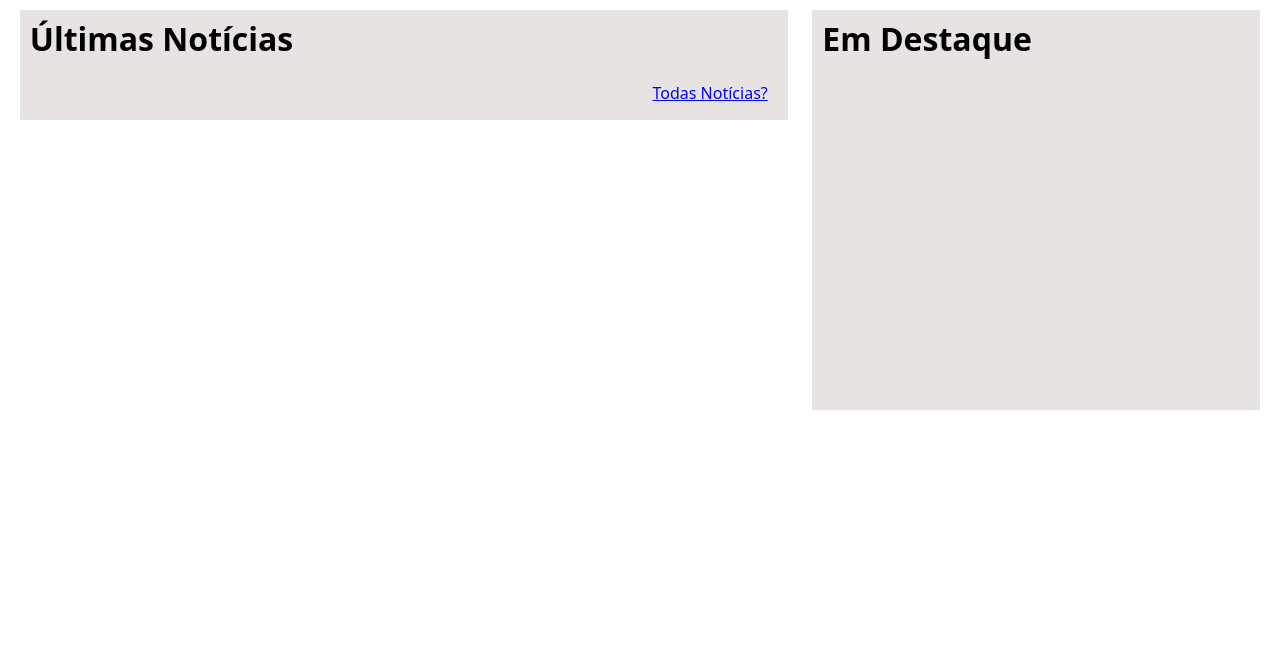
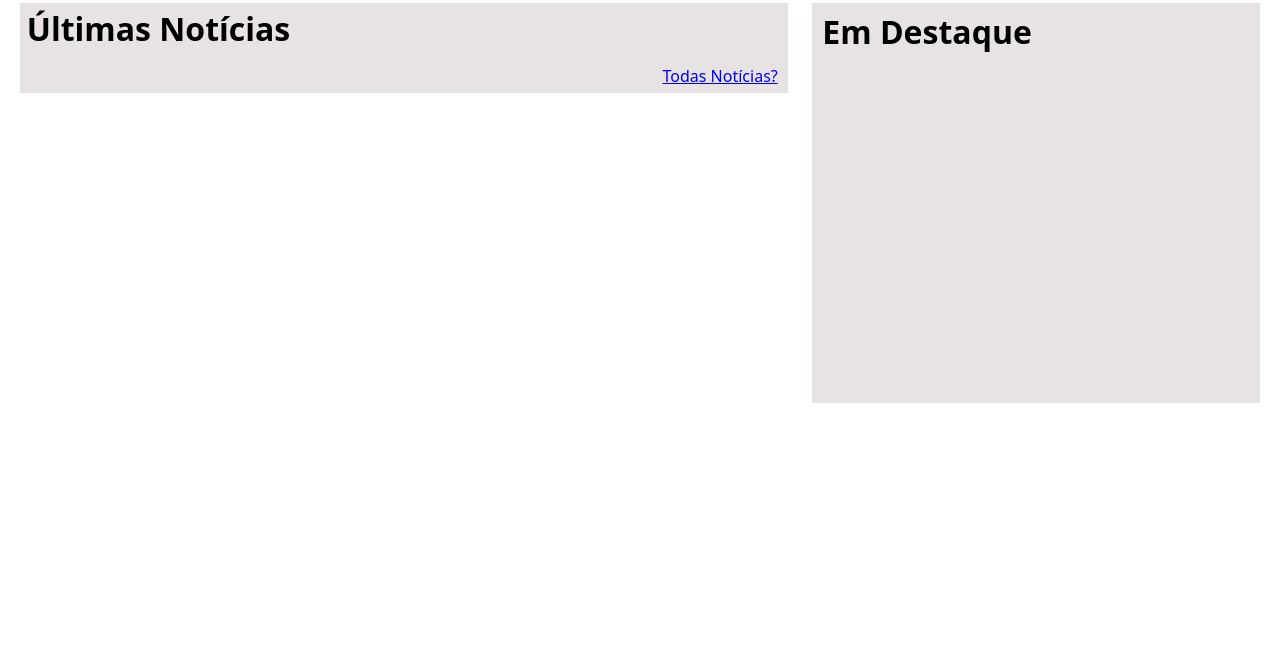
Before and after one commit to ohRobertoCarlos/dentroDaInformacao, a PHP site: page /dentroDaInformacao/home in a window 1280 px wide. Shown: the part 81-731 px from the top of the page. Run offline with PHP 8.4, Linux system fonts and the light colour scheme; data that the repository does not hold is empty; some libraries are stand-ins or nearby versions.

Commit message:
home melhorada

```diff
--- a/src/Views/templates/painel-home.phtml
+++ b/src/Views/templates/painel-home.phtml
@@ -14,7 +14,11 @@
             <li><h5>Noticias dessa semana</h5></li>
         </ul>
     </div>
-    <a class="btn btn-primary" href="<?=PATH_INDEX?>adicionar-noticia">incluir noticia</a>
+    <a class="btn btn-success" href="<?=PATH_INDEX?>adicionar-noticia">Incluir noticia</a>
+
+    <a class="btn btn-primary" href="<?=PATH_INDEX?>adicionar-noticia">Editar noticia</a>
+
+    <a class="btn btn-danger" href="<?=PATH_INDEX?>adicionar-noticia">Excluir noticia</a>
     <div class="form-painel">
 
     </div>
--- a/src/css/styles.css
+++ b/src/css/styles.css
@@ -160,14 +160,14 @@ header ul li a:hover {
     background-color: #e7e3e3;
     width: 60%;
     height: 100%;
-    margin: 10px 5px 15px 10px;
-    padding: 5px;
+    margin: 3px 5px 30px 10px;
+    padding: 2px;
 
 }
 
 .conteiner-home main span a{
     float: right;
-    padding: 10px;
+    padding: 3px;
     margin-right: 5px;
 }
 
@@ -175,7 +175,7 @@ header ul li a:hover {
     background-color: #e7e3e3;
     width: 35%;
     height: 50vh;
-    margin: 10px 10px 15px 0px;
+    margin: 3px 10px 15px 0px;
     padding: 5px;
 }
 
```
Also changed, not shown: resources/images/medico.jpg (added).
